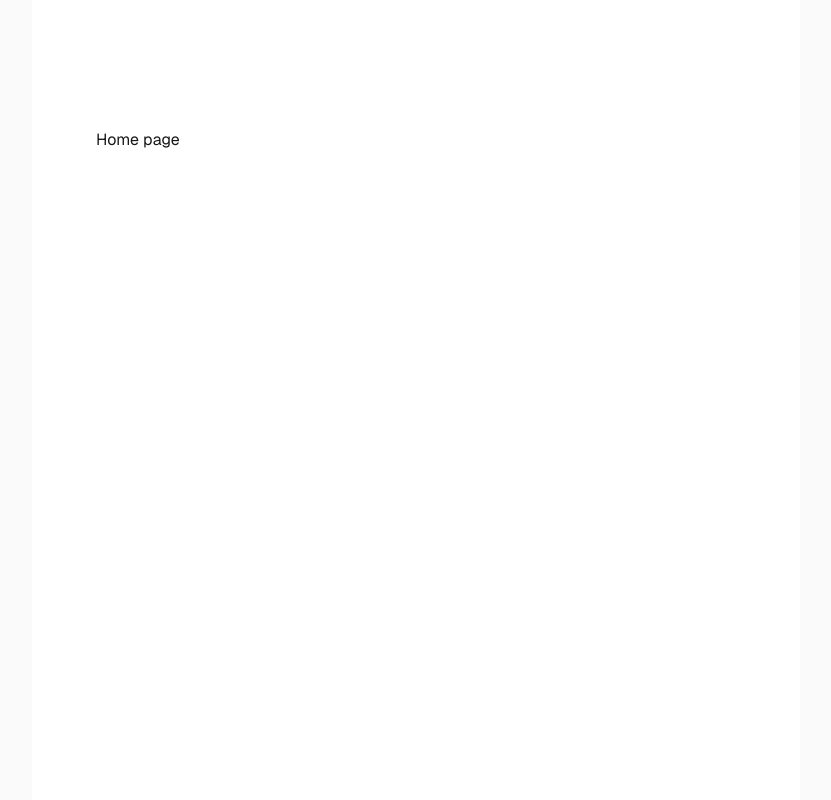
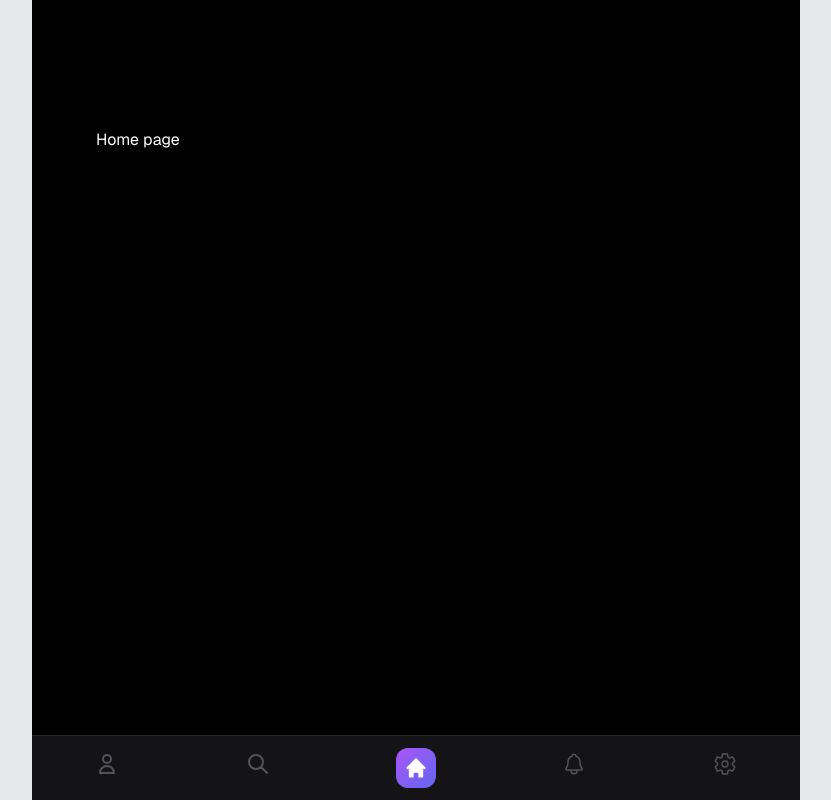
Before and after one commit to kamrani733/gym-club, a Next.js app: page / in a window 1280 px wide. Shown: the whole page, without its empty margins (224-1055 px from the left). Built offline with nearby package versions, Linux system fonts and the light colour scheme.

Commit message:
(feat)add bottom navigation

```diff
--- a/app/layout.tsx
+++ b/app/layout.tsx
@@ -1,6 +1,7 @@
 import type { Metadata } from "next";
 import { Geist, Geist_Mono } from "next/font/google";
 import "./globals.css";
+import BottomNavigation from "@/shared/layout/Bottom-Navigation/bottom-navigation";
 
 const geistSans = Geist({
   variable: "--font-geist-sans",
@@ -28,11 +29,12 @@ export default function RootLayout({
       lang="en"
       className={`${geistSans.variable} ${geistMono.variable} h-full antialiased`}
     >
-      <body className="min-h-full flex flex-col">
-        <div className="flex flex-col flex-1 items-center justify-center bg-zinc-50 font-sans dark:bg-black">
-          <main className="flex flex-1 w-full max-w-3xl flex-col items-center justify-between py-32 px-16 bg-white dark:bg-black sm:items-start">
+      <body className="h-full dir-rtl">
+        <div className="relative flex flex-col h-full bg-gray-200 font-sans ">
+          <main className="relative flex-1 w-full max-w-3xl mx-auto px-16 pt-32 pb-20 bg-black text-white sm:items-start">
             {children}
           </main>
+          <BottomNavigation />
         </div>
       </body>
     </html>
--- a/package.json
+++ b/package.json
@@ -9,10 +9,13 @@
     "lint": "eslint"
   },
   "dependencies": {
+    "install": "^0.13.0",
     "next": "16.2.6",
     "next-pwa": "^5.6.0",
+    "npm": "^11.16.0",
     "react": "19.2.4",
-    "react-dom": "19.2.4"
+    "react-dom": "19.2.4",
+    "react-icons": "^5.6.0"
   },
   "devDependencies": {
     "@tailwindcss/postcss": "^4",
--- /dev/null
+++ b/shared/layout/Bottom-Navigation/bottom-navigation.tsx
@@ -0,0 +1,57 @@
+"use client";
+
+import Link from "next/link";
+import { usePathname } from "next/navigation";
+import { navItems } from "./constant";
+
+export default function BottomNavigation() {
+  const pathname = usePathname();
+
+  return (
+    <div className="sticky bottom-0 w-full">
+      <div className="max-w-3xl mx-auto w-full bg-zinc-950/95 backdrop-blur-lg border-t border-zinc-800">
+        <div className="flex h-16 items-center justify-around text-white">
+          {navItems.map(({ href, label, icon: Icon, isPrimary }) => {
+            const isActive = pathname === href;
+
+            if (isPrimary) {
+              return (
+                <Link
+                  key={href}
+                  href={href}
+                  className="flex flex-col items-center bg-[linear-gradient(135deg,_#a855f7,_#6366f1)] p-2 rounded-xl gap-1 text-xs transition-all hover:scale-105 active:scale-95"
+                >
+                  <Icon className="text-white" size={24} />
+                </Link>
+              );
+            }
+
+            return (
+              <Link
+                key={href}
+                href={href}
+                className="flex flex-col items-center gap-1 text-xs transition-colors group"
+              >
+                <Icon
+                  className={`transition-colors group-hover:text-[#a855f7] ${
+                    isActive
+                      ? "text-[#a855f7]"
+                      : "text-[#52525b]"
+                  }`}
+                  size={24}
+                />
+                <span
+                  className={`w-1 h-1 rounded-full transition-all ${
+                    isActive
+                      ? "bg-[#a855f7] scale-100"
+                      : "bg-transparent scale-0"
+                  }`}
+                />
+              </Link>
+            );
+          })}
+        </div>
+      </div>
+    </div>
+  );
+}
--- /dev/null
+++ b/shared/layout/Bottom-Navigation/constant.ts
@@ -0,0 +1,14 @@
+import { HiHome, HiOutlineSearch, HiOutlineUser } from "react-icons/hi";
+import { IoNotificationsOutline, IoSettingsOutline } from "react-icons/io5";
+
+export const navItems = [
+  { href: "/profile", label: "Profile", icon: HiOutlineUser },
+  { href: "/search", label: "Search", icon: HiOutlineSearch },
+  { href: "/", label: "Home", icon: HiHome, isPrimary: true },
+  {
+    href: "/notifications",
+    label: "Notifications",
+    icon: IoNotificationsOutline,
+  },
+  { href: "/setting", label: "Setting", icon: IoSettingsOutline },
+];
```
Also changed, not shown: shared/layout/bottom-navigation.tsx (deleted), 1 other file (tests, documents, lock files or other folders).
